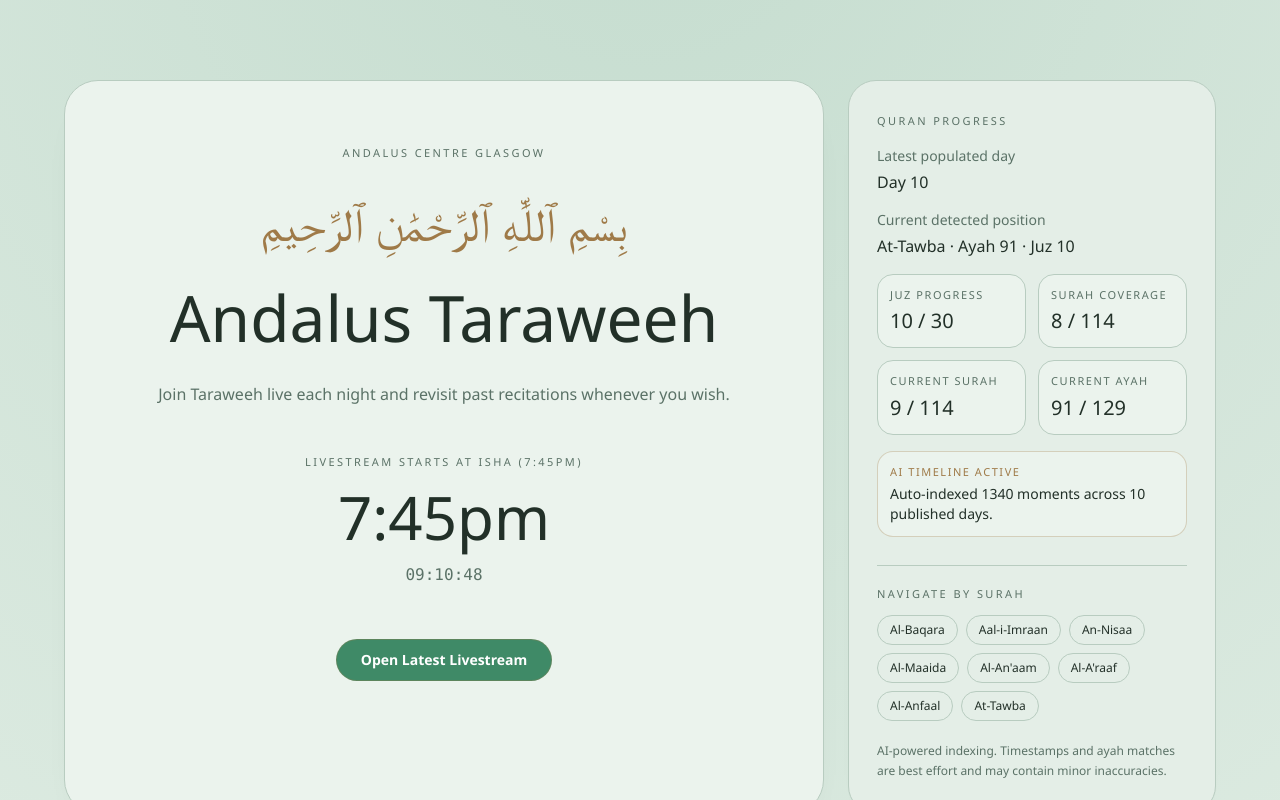
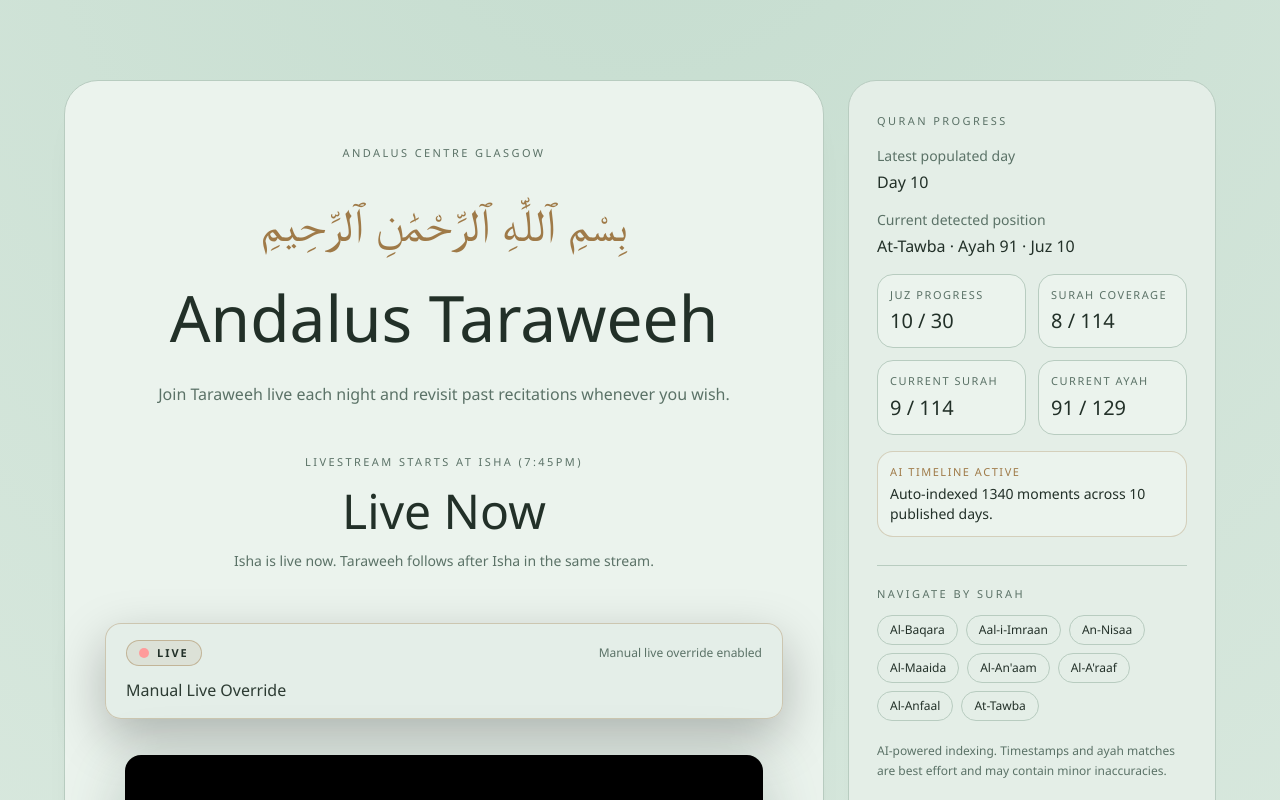
Before and after one commit to Himikid/andalus-taraweeh, a Next.js app: page / in a window 1280 px wide. Shown: the top 800 px of the page. Built offline with nearby package versions, Linux system fonts and the light colour scheme; no server answers.

Commit message:
Set day 11 manual live override and video link

```diff
--- a/data/liveOverride.ts
+++ b/data/liveOverride.ts
@@ -1,4 +1,4 @@
-const MANUAL_LIVE_URL = "";
+const MANUAL_LIVE_URL = "https://youtube.com/live/CPlqoaW1wEI";
 
 function extractYouTubeVideoId(input: string): string | null {
   const trimmed = input.trim();
--- a/data/taraweehVideos.ts
+++ b/data/taraweehVideos.ts
@@ -21,7 +21,7 @@ export const taraweehVideos: Record<number, TaraweehDayConfig> = {
   8: "7oBXnmyN4QY",
   9: "eB8kFf1pHK4",
   10: "iuBHEwqjN2s",
-  11: "",
+  11: "CPlqoaW1wEI",
   12: "",
   13: "",
   14: "",
```
